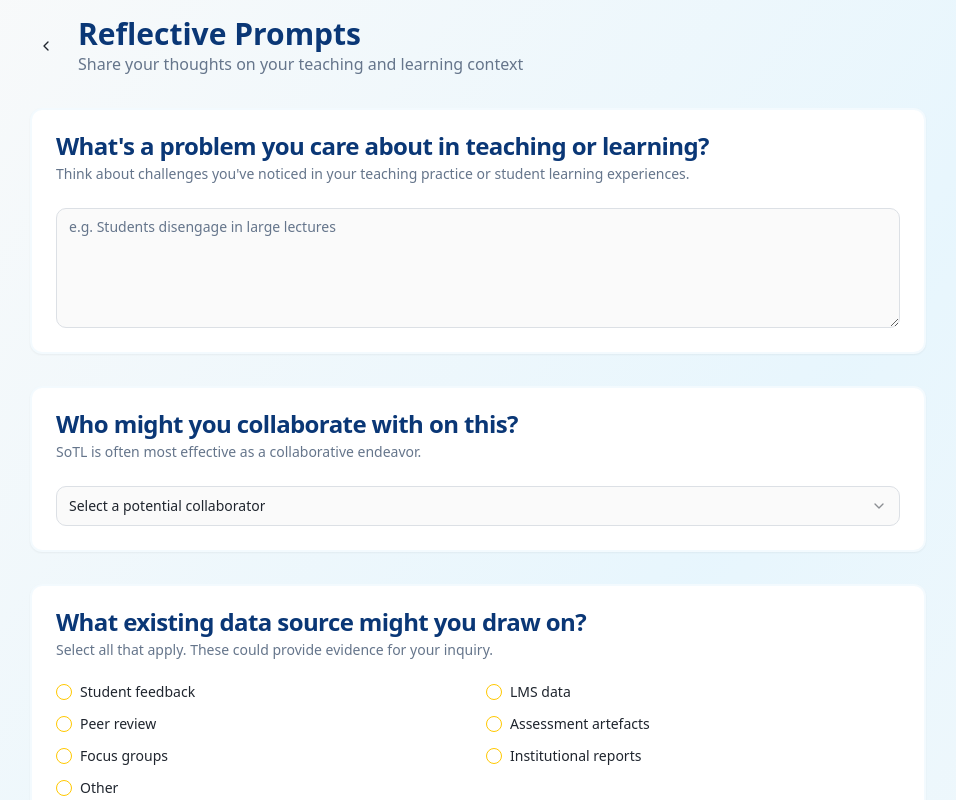
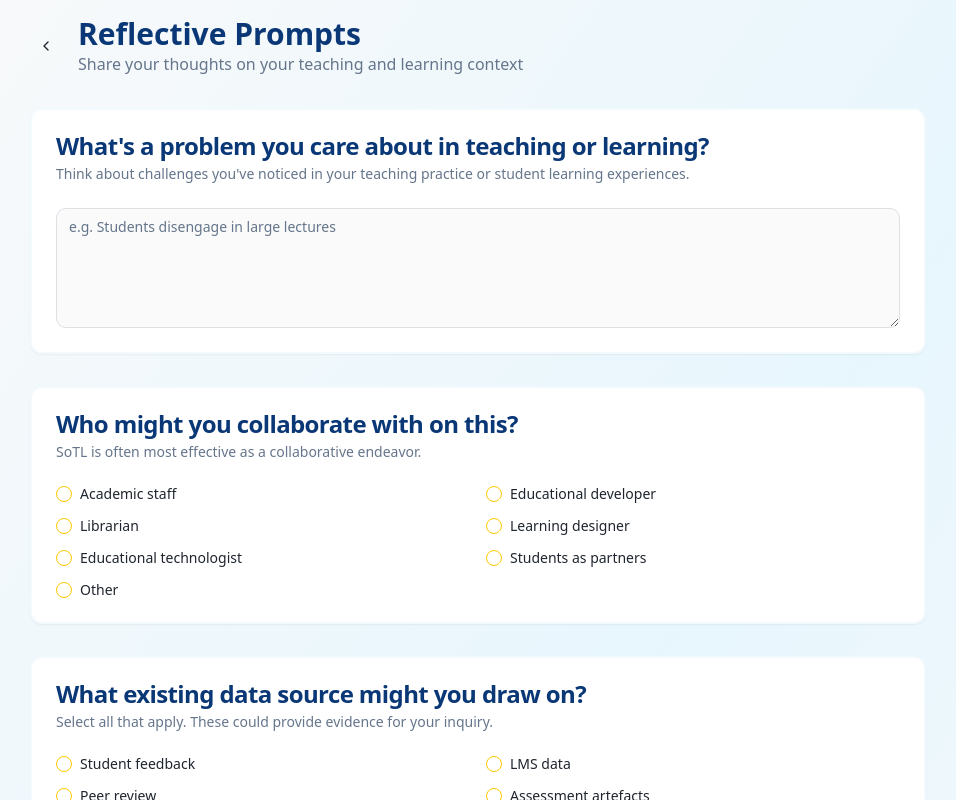
Before and after one commit to dtur0395/sotl-spark-starter, a React (Vite) app: page / in a window 1280 px wide. Both pictures are taken after a click on the button "BEGIN YOUR REFLECTION". Shown: the top 800 px of the page, without its empty margins (162-1118 px from the left). Built offline with nearby package versions, Linux system fonts and the light colour scheme.

Commit message:
Update collaboration prompt
Change "Who might you collaborate with on this?" to a multi-select, allowing users to select multiple options and provide custom input for an "Other" selection.

```diff
--- a/src/components/SoTLForm.tsx
+++ b/src/components/SoTLForm.tsx
@@ -15,7 +15,7 @@ import { cn } from "@/lib/utils";
 
 export interface SoTLFormData {
   problem: string;
-  collaborator: string;
+  collaborators: string[];
   customCollaborator?: string;
   dataSources: string[];
   feltenPrinciples: string[];
@@ -79,7 +79,7 @@ const feltenPrinciples = [
 export const SoTLForm = ({ onSubmit, onBack }: SoTLFormProps) => {
   const [formData, setFormData] = useState<SoTLFormData>({
     problem: "",
-    collaborator: "",
+    collaborators: [],
     dataSources: [],
     feltenPrinciples: [],
     nextStep: "",
@@ -90,6 +90,23 @@ export const SoTLForm = ({ onSubmit, onBack }: SoTLFormProps) => {
   const handleSubmit = (e: React.FormEvent) => {
     e.preventDefault();
     onSubmit(formData);
+  };
+
+  const handleCollaboratorChange = (collaborator: string, checked: boolean) => {
+    setFormData(prev => ({
+      ...prev,
+      collaborators: checked
+        ? [...prev.collaborators, collaborator]
+        : prev.collaborators.filter(c => c !== collaborator)
+    }));
+
+    // Show custom input when "Other" is selected
+    if (collaborator === "Other") {
+      setShowCustomCollaborator(checked);
+      if (!checked) {
+        setFormData(prev => ({ ...prev, customCollaborator: "" }));
+      }
+    }
   };
 
   const handleDataSourceChange = (source: string, checked: boolean) => {
@@ -110,7 +127,7 @@ export const SoTLForm = ({ onSubmit, onBack }: SoTLFormProps) => {
     }));
   };
 
-  const isFormValid = formData.problem.trim() && formData.collaborator && formData.dataSources.length > 0;
+  const isFormValid = formData.problem.trim() && formData.collaborators.length > 0 && formData.dataSources.length > 0;
 
   return (
     <div className="min-h-screen bg-gradient-to-br from-background via-unsw-light-blue to-background p-4">
@@ -154,31 +171,30 @@ export const SoTLForm = ({ onSubmit, onBack }: SoTLFormProps) => {
                 SoTL is often most effective as a collaborative endeavor.
               </CardDescription>
             </CardHeader>
-            <CardContent className="space-y-4">
-              <Select
-                value={formData.collaborator}
-                onValueChange={(value) => {
-                  setFormData(prev => ({ ...prev, collaborator: value }));
-                  setShowCustomCollaborator(value === "Other");
-                }}
-                required
-              >
-                <SelectTrigger>
-                  <SelectValue placeholder="Select a potential collaborator" />
-                </SelectTrigger>
-                <SelectContent>
-                  {collaboratorOptions.map(option => (
-                    <SelectItem key={option} value={option}>{option}</SelectItem>
-                  ))}
-                </SelectContent>
-              </Select>
+            <CardContent>
+              <div className="grid grid-cols-2 gap-4">
+                {collaboratorOptions.map(collaborator => (
+                  <div key={collaborator} className="flex items-center space-x-2">
+                    <Checkbox
+                      id={collaborator}
+                      checked={formData.collaborators.includes(collaborator)}
+                      onCheckedChange={(checked) => handleCollaboratorChange(collaborator, checked as boolean)}
+                    />
+                    <Label htmlFor={collaborator} className="text-sm font-medium leading-none peer-disabled:cursor-not-allowed peer-disabled:opacity-70">
+                      {collaborator}
+                    </Label>
+                  </div>
+                ))}
+              </div>
 
               {showCustomCollaborator && (
-                <Input
-                  placeholder="Please specify..."
-                  value={formData.customCollaborator || ""}
-                  onChange={(e) => setFormData(prev => ({ ...prev, customCollaborator: e.target.value }))}
-                />
+                <div className="mt-4">
+                  <Input
+                    placeholder="Please specify other collaborator..."
+                    value={formData.customCollaborator || ""}
+                    onChange={(e) => setFormData(prev => ({ ...prev, customCollaborator: e.target.value }))}
+                  />
+                </div>
               )}
             </CardContent>
           </Card>
--- a/src/components/SoTLSummary.tsx
+++ b/src/components/SoTLSummary.tsx
@@ -86,10 +86,18 @@ export const SoTLSummary = ({ data, onRestart }: SoTLSummaryProps) => {
                 <Users className="h-5 w-5" />
                 Potential Collaboration
               </h3>
-              <Badge variant="secondary" className="text-base px-4 py-2">
-                {data.collaborator}
-                {data.customCollaborator && `: ${data.customCollaborator}`}
-              </Badge>
+              <div className="flex flex-wrap gap-2">
+                {data.collaborators.map((collaborator, index) => (
+                  <Badge key={index} variant="secondary" className="text-base px-4 py-2">
+                    {collaborator}
+                  </Badge>
+                ))}
+                {data.customCollaborator && (
+                  <Badge variant="secondary" className="text-base px-4 py-2">
+                    {data.customCollaborator}
+                  </Badge>
+                )}
+              </div>
             </div>
 
             <Separator />
```
